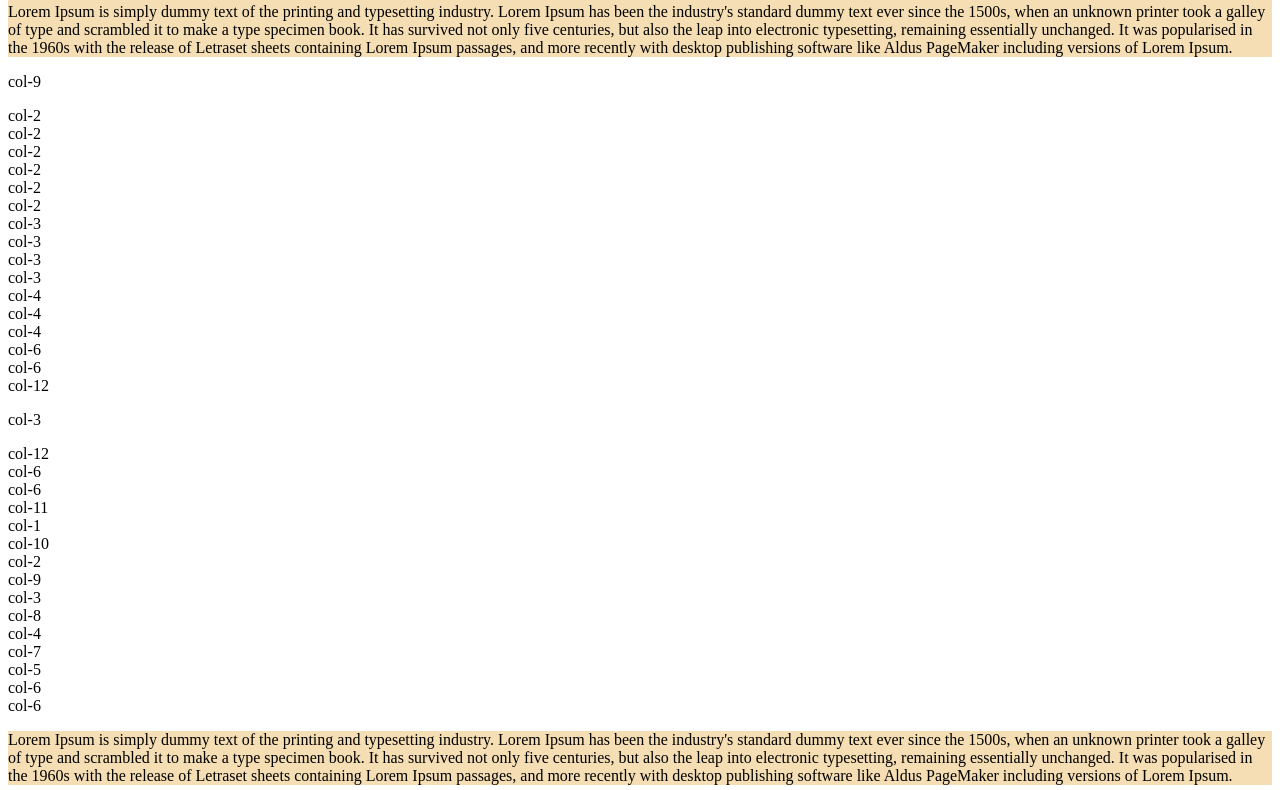
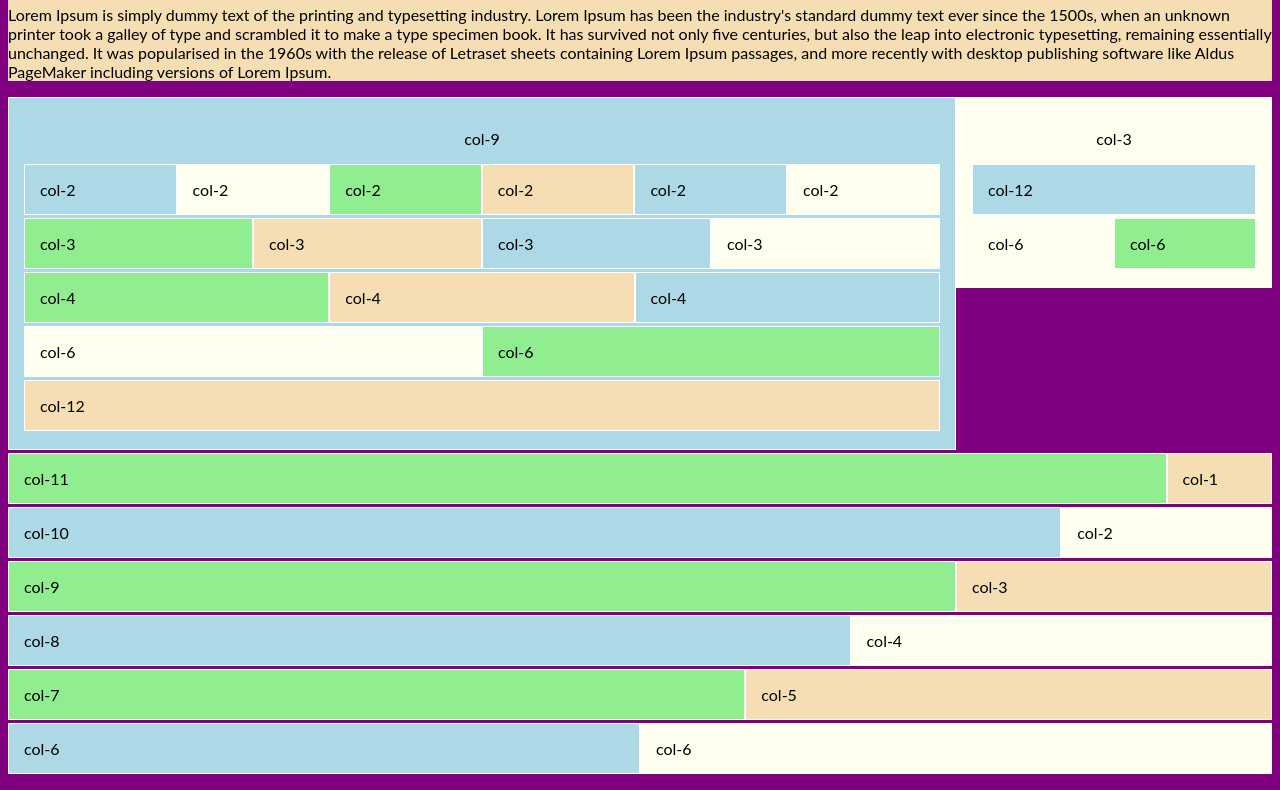
Before and after one commit to Marcuskuo/hw-05, a plain HTML site: page index.html in a window 1280 px wide. Shown: the part 63-853 px from the top of the page. Drawn offline with Linux system fonts and the light colour scheme.

Commit message:
Update index.html

```diff
--- a/index.html
+++ b/index.html
@@ -1,4 +1,5 @@
-<LINK REL="Style.css" TYPE="text/css" HREF="Style.css">
+<head>
+<link type="text/css" rel="stylesheet" href="style.css"></head>
 
 <div style="background:wheat;">
   <h1>Grid System Example</h1>
```
